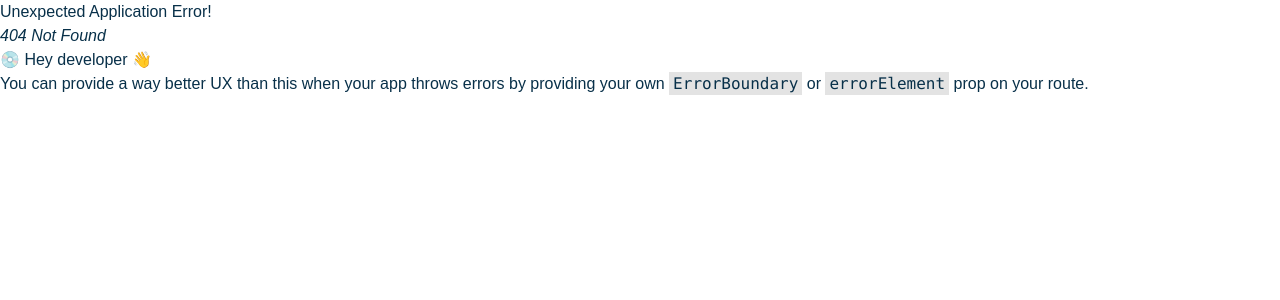
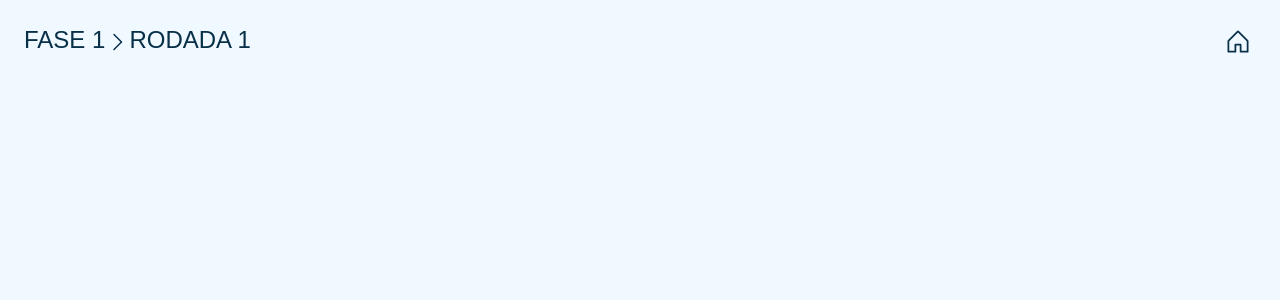
Before and after one commit to Roberson-Andrade/aquarela-utfpr, a React (Vite) app: page /em-jogo in a window 1280 px wide. Before the commit this address had no page. Shown: the top 300 px of the page. Built offline with nearby package versions, Linux system fonts and the light colour scheme; a web font is replaced by a local one.

Commit message:
feat: start in game

```diff
--- a/package.json
+++ b/package.json
@@ -9,9 +9,11 @@
     "preview": "vite preview"
   },
   "dependencies": {
+    "@phosphor-icons/react": "^2.0.14",
     "react": "^18.2.0",
     "react-dom": "^18.2.0",
-    "react-router-dom": "^6.18.0"
+    "react-router-dom": "^6.18.0",
+    "tailwind-variants": "^0.1.18"
   },
   "devDependencies": {
     "@types/react": "^18.2.15",
--- a/src/components/Button/index.tsx
+++ b/src/components/Button/index.tsx
@@ -1,13 +1,14 @@
 import { ButtonHTMLAttributes } from 'react';
+import { button } from './styles';
+import { VariantProps } from 'tailwind-variants';
 
-interface ButtonProperties extends ButtonHTMLAttributes<HTMLButtonElement> {}
+interface ButtonProperties
+	extends ButtonHTMLAttributes<HTMLButtonElement>,
+		VariantProps<typeof button> {}
 
-export function Button({ children, ...props }: ButtonProperties) {
+export function Button({ children, variant = 'primary', ...props }: ButtonProperties) {
 	return (
-		<button
-			className="px-6 pb-2 bg-primary-400 border-2 border-primary-500 border-solid rounded-2xl text-white [-webkit-text-stroke:1px_#0eaae9] text-3xl hover:bg-primary-500 transition-colors active:bg-primary-600 active:border-primary-600"
-			{...props}
-		>
+		<button className={button({ variant })} {...props}>
 			{children}
 		</button>
 	);
--- /dev/null
+++ b/src/components/Button/styles.ts
@@ -0,0 +1,12 @@
+import { tv } from 'tailwind-variants';
+
+export const button = tv({
+	base: 'px-6 pb-2 bg-primary-400 border-2 border-primary-500 border-solid rounded-2xl text-3xl  transition-colors',
+	variants: {
+		variant: {
+			primary:
+				'text-white [-webkit-text-stroke:1px_#0eaae9] active:bg-primary-600 active:border-primary-600 hover:bg-primary-500',
+			secondary: 'bg-transparent text-primary-500 hover:bg-primary-100 active:bg-primary-200',
+		},
+	},
+});
--- /dev/null
+++ b/src/components/IconButton/index.tsx
@@ -0,0 +1,13 @@
+import { ReactNode } from 'react';
+
+interface IconButtonProperties {
+	children: ReactNode;
+}
+
+export function IconButton({ children }: IconButtonProperties) {
+	return (
+		<button className="hover:bg-gray-300 active:bg-gray-400 p-1 transition-colors rounded-full">
+			{children}
+		</button>
+	);
+}
--- a/src/components/Input/index.tsx
+++ b/src/components/Input/index.tsx
@@ -1,7 +1,22 @@
 import { InputHTMLAttributes } from 'react';
 
-interface InputProperties extends InputHTMLAttributes<HTMLInputElement> {}
+interface InputProperties extends InputHTMLAttributes<HTMLInputElement> {
+	label?: string;
+}
 
-export function Input(props: InputProperties) {
-	return <input {...props} />;
+export function Input({ label, ...props }: InputProperties) {
+	return (
+		<div className="flex flex-col">
+			{label && (
+				<label htmlFor={props.id} className="text-primary-300">
+					{label}
+				</label>
+			)}
+
+			<input
+				{...props}
+				className="bg-primary-100 rounded-lg border border-solid border-primary-400 focus:border-primary-500 px-2 py-1"
+			/>
+		</div>
+	);
 }
--- a/src/index.css
+++ b/src/index.css
@@ -5,6 +5,7 @@
 *::before {
 	@apply text-primary-950;
 	font-family: Coiny, sans-serif;
+	outline: none;
 }
 @tailwind components;
 @tailwind utilities;
--- a/src/pages/Home/index.tsx
+++ b/src/pages/Home/index.tsx
@@ -1,9 +1,13 @@
 import { useState } from 'react';
 import { Button } from '../../components/Button';
 import { Input } from '../../components/Input';
+import { useNavigate } from 'react-router-dom';
+import { ROUTES } from '../../utils/router';
 
 export function Home() {
 	const [step, setStep] = useState<'default' | 'signup'>('default');
+	const [userName, setUserName] = useState('');
+	const navigate = useNavigate();
 
 	return (
 		<main className="bg-primary-50 h-screen w-screen flex justify-center items-center">
@@ -14,14 +18,26 @@ export function Home() {
 					{step === 'default' ? (
 						<>
 							<Button onClick={() => setStep('signup')}>NOVO JOGO</Button>
-							<Button>RELATÓRIOS</Button>
+							<Button onClick={() => navigate(ROUTES.REPORTS)}>RELATÓRIOS</Button>
 							<Button onClick={() => window.close()}>SAIR</Button>
 						</>
 					) : (
 						<>
-							<Input />
-							<Button>COMEÇAR</Button>
-							<Button onClick={() => setStep('default')}>VOLTAR</Button>
+							<Input
+								label="NOME COMPLETO"
+								value={userName}
+								onChange={(e) => setUserName(e.target.value)}
+							/>
+							<Button onClick={() => navigate(ROUTES.IN_GAME)}>COMEÇAR</Button>
+							<Button
+								variant="secondary"
+								onClick={() => {
+									setStep('default');
+									setUserName('');
+								}}
+							>
+								VOLTAR
+							</Button>
 						</>
 					)}
 				</div>
--- /dev/null
+++ b/src/pages/InGame/components/InGameHeader/index.tsx
@@ -0,0 +1,16 @@
+import { CaretRight, House } from '@phosphor-icons/react';
+import { IconButton } from '../../../../components/IconButton';
+
+export function InGameHeader() {
+	return (
+		<div className="w-full flex items-center justify-between p-6 ">
+			<div className="flex items-center text-2xl">
+				<p className="mb-1">FASE 1</p> <CaretRight /> <p className="mb-1">RODADA 1</p>
+			</div>
+
+			<IconButton>
+				<House size={28} />
+			</IconButton>
+		</div>
+	);
+}
--- /dev/null
+++ b/src/pages/InGame/index.tsx
@@ -0,0 +1,9 @@
+import { InGameHeader } from './components/InGameHeader';
+
+export function InGame() {
+	return (
+		<main className="bg-primary-50 h-screen w-screen">
+			<InGameHeader />
+		</main>
+	);
+}
--- /dev/null
+++ b/src/utils/router.ts
@@ -0,0 +1,5 @@
+export enum ROUTES {
+	HOME = '/',
+	REPORTS = '/relatorios',
+	IN_GAME = '/em-jogo',
+}
```
Also changed, not shown: src/router.tsx (+8 -2 lines), 1 other file (tests, documents, lock files or other folders).
